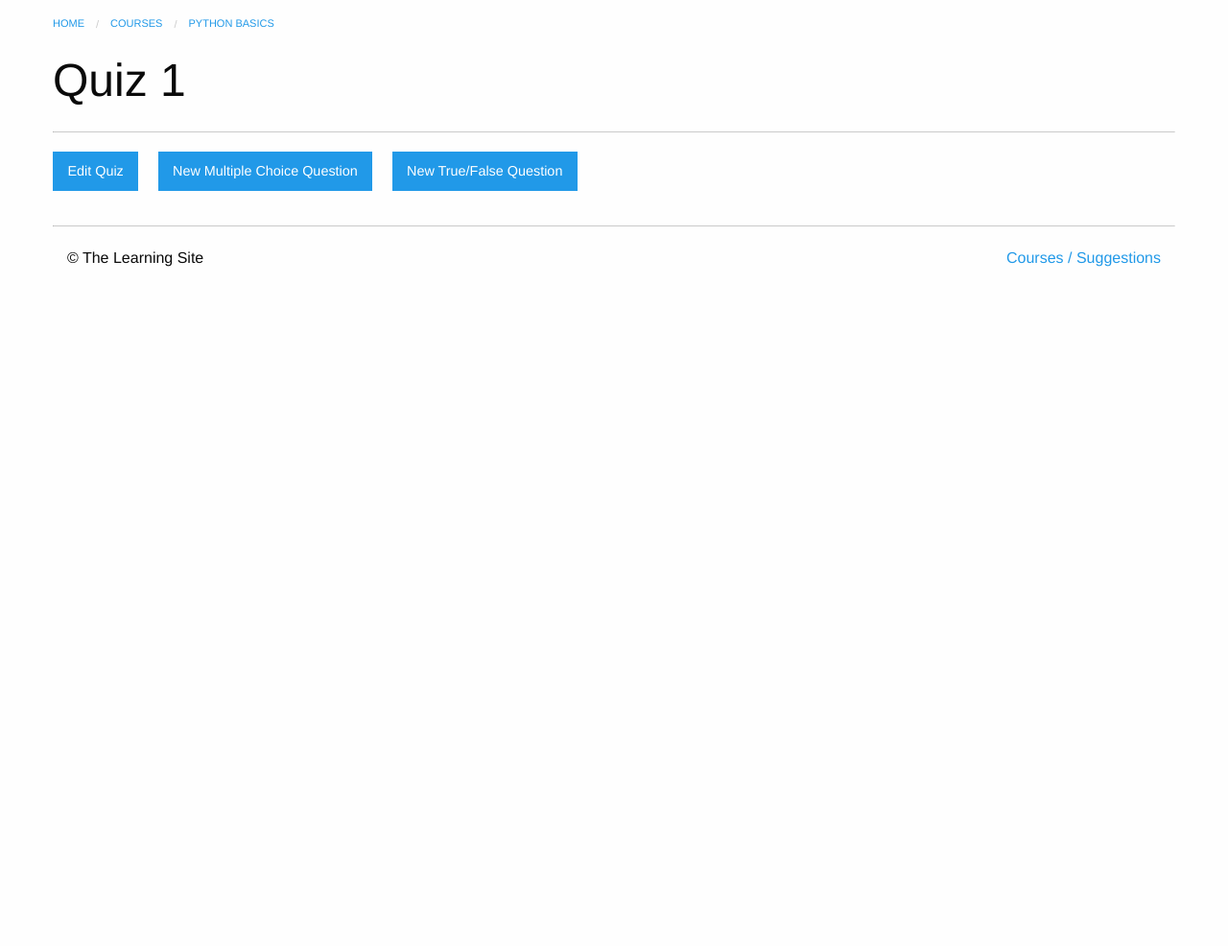
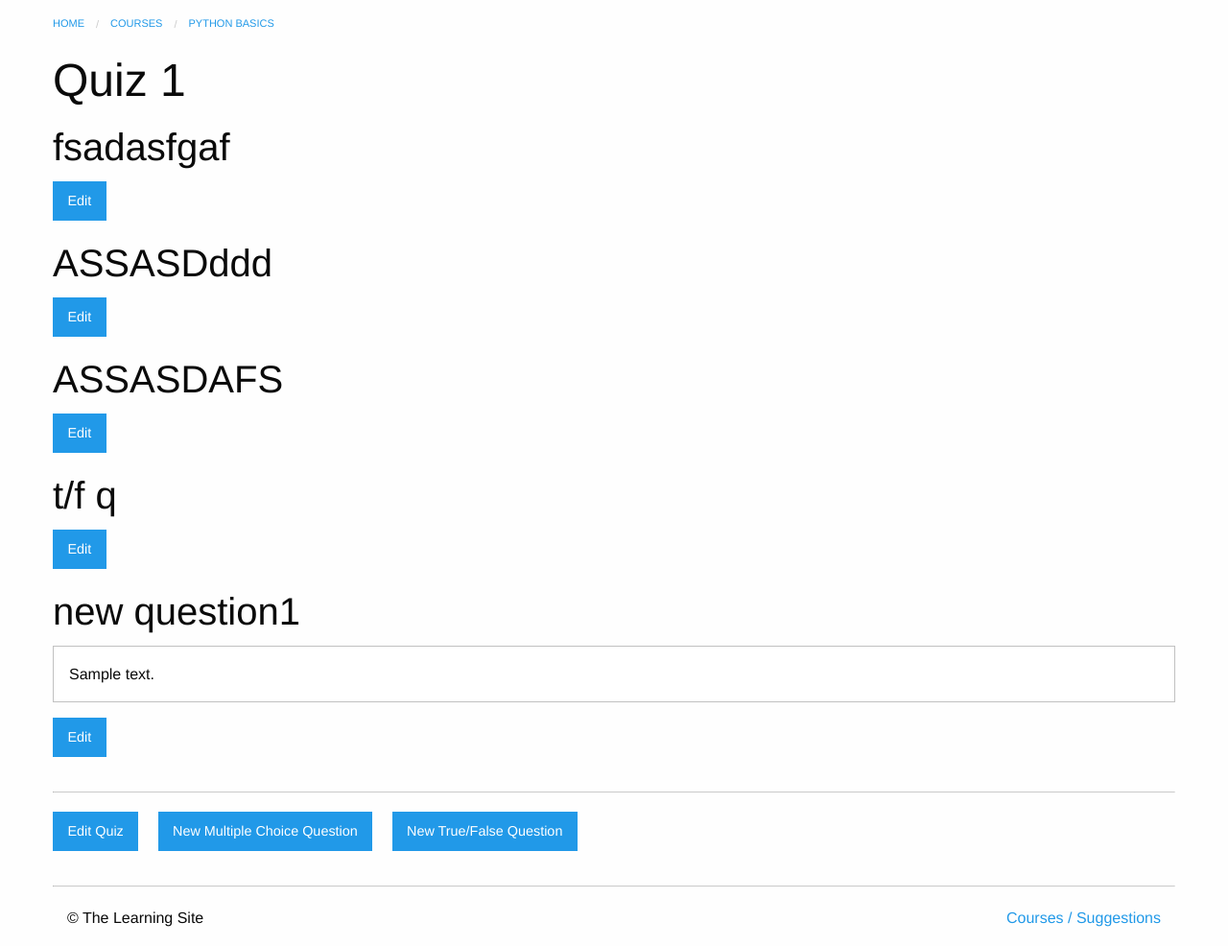
Before and after one commit to PatrickBluth/learning_site, a Django app: a page that uses courses/templates/courses/quiz_detail.html in a window 1280 px wide. Shown: the part 54-1040 px from the top of the page at 96% size. Before the commit the page ends 332 px from the top, so only its background shows below. Run offline with Django 3.2, Linux system fonts and the light colour scheme; a user stored in the database is signed in; data comes from the database, SQL or seed files in the repository; both versions use the stored data as it was after the commit; tables that the repository leaves empty hold one stand-in row (values such as "Sample post").

Commit message:
Fixed question adding bug and added question editing via cms

```diff
--- a/courses/templates/courses/question_form.html
+++ b/courses/templates/courses/question_form.html
@@ -1,7 +1,7 @@
 {% extends "courses/layout.html" %}
 {% load course_extras %}
 
-{% block title %} New question for {{ quiz.title }} | {{ quiz.course.title }} {{ block.super}} {% endblock %}
+{% block title %} {{ form.instance.prompt|default:"New Question" }} | {{ quiz.course.title }} {{ block.super}} {% endblock %}
 
 {% block breadcrumbs %}
     <li><a href="{% url 'courses:detail' pk=quiz.course.pk %}">{{ quiz.course.title }}</a></li>
@@ -11,7 +11,7 @@
 {% block content %}
     <div class="row columns">
         {{ block.super }}
-        <h1>Make a New {% if question_type == 'tf' %}True/False{% endif %}{% if question_type == 'mc' %}Multiple Choice{% endif %} Question</h1>
+     <h1>{{ form.instance.prompt|default:"Make a New Question" }}</h1>
         <form method="POST" action="">
             {% csrf_token %}
             {{ form.as_p }}
--- a/courses/templates/courses/quiz_detail.html
+++ b/courses/templates/courses/quiz_detail.html
@@ -12,6 +12,19 @@
         <article>
             {{ block.super }}
             <h1>{{ step.title }}</h1>
+            <ul class="no-bullet">
+                {% for question in step.question_set.all %}
+                <li>
+                    <h2>{{ question.prompt }}</h2>
+                    {% for answer in question.answer_set.all %}
+                        <div class="callout">{{ answer.text }}</div>
+                    {% endfor %}
+                    {% if user.is_authenticated %}
+                    <a href="{% url 'courses:question_edit' quiz_pk=step.pk  question_pk=question.pk %}" class="button">Edit</a>
+                    {% endif %}
+                </li>
+                {% endfor %}
+            </ul>
         </article>
     {% if user.is_authenticated %}
         <hr>
--- a/courses/urls.py
+++ b/courses/urls.py
@@ -15,5 +15,6 @@ urlpatterns = [
     path('<int:course_pk>/edit_quiz/<int:quiz_pk>/', views.quiz_edit, name='quiz_edit'),
     path('<int:quiz_pk>/create_question/(?P<question_type>mc|tf)/$',
          views.create_question, name='create_question'),
+    path('<int:quiz_pk>/edit_question/<int:question_pk>/', views.question_edit, name='question_edit'),
     path('<int:pk>/', views.course_detail, name='detail'),
 ]
--- a/courses/views.py
+++ b/courses/views.py
@@ -43,8 +43,7 @@ def text_create(request, course_pk):
             text = form.save(commit=False)
             text.course = course
             text.save()
-            messages.add_message(request, messages.SUCCESS,
-                                 'Text post added!')
+            messages.success(request, 'New text post created!')
             return HttpResponseRedirect(text.get_absolute_url())
     return render(request, 'courses/text_form.html', {'form': form, 'course': course})
 
@@ -73,8 +72,7 @@ def quiz_create(request, course_pk):
             quiz = form.save(commit=False)
             quiz.course = course
             quiz.save()
-            messages.add_message(request, messages.SUCCESS,
-                                 'Quiz added!')
+            messages.success(request, 'New quiz created!')
             return HttpResponseRedirect(quiz.get_absolute_url())
     return render(request, 'courses/quiz_form.html', {'form': form, 'course': course})
 
@@ -107,7 +105,7 @@ def create_question(request, quiz_pk, question_type):
     if request.method == 'POST':
         form = form_class(request.POST)
         if form.is_valid():
-            question = form.save()
+            question = form.save(commit=False)
             question.quiz = quiz
             question.save()
             messages.success(request, 'Added question!')
@@ -117,3 +115,24 @@ def create_question(request, quiz_pk, question_type):
         'form': form,
         'question_type': question_type
     })
+
+@login_required
+def question_edit(request, quiz_pk, question_pk):
+    question = get_object_or_404(models.Question, pk=question_pk, quiz_id=quiz_pk)
+    if hasattr(question, 'truefalsequestion'):
+        form_class = forms.TrueFalseQuestionForm
+        question = question.truefalsequestion
+    else:
+        form_class = forms.MultipleChoiceQuestionForm
+        question = question.multiplechoicequestion
+    form = form_class(instance=question)
+
+    if request.method == 'POST':
+        form = form_class(instance=question, data=request.POST)
+        if form.is_valid():
+            form.save()
+            messages.success(request, 'Updated question!')
+            return HttpResponseRedirect(question.quiz.get_absolute_url())
+    return render(request, 'courses/question_form.html', {
+        'form': form,
+        'quiz': question.quiz})
```
Also changed, not shown: db.sqlite3.
